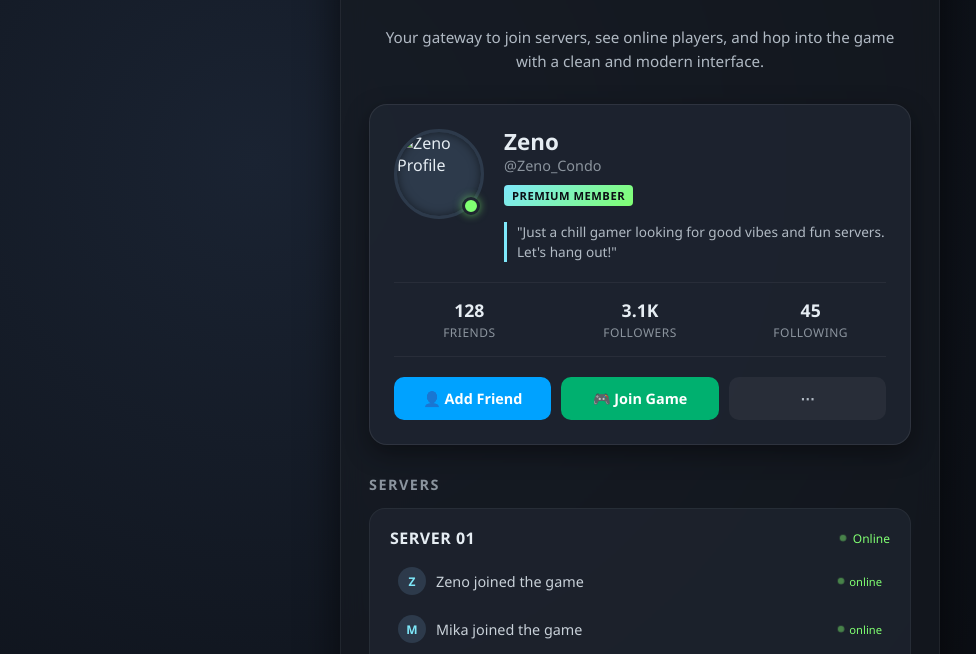
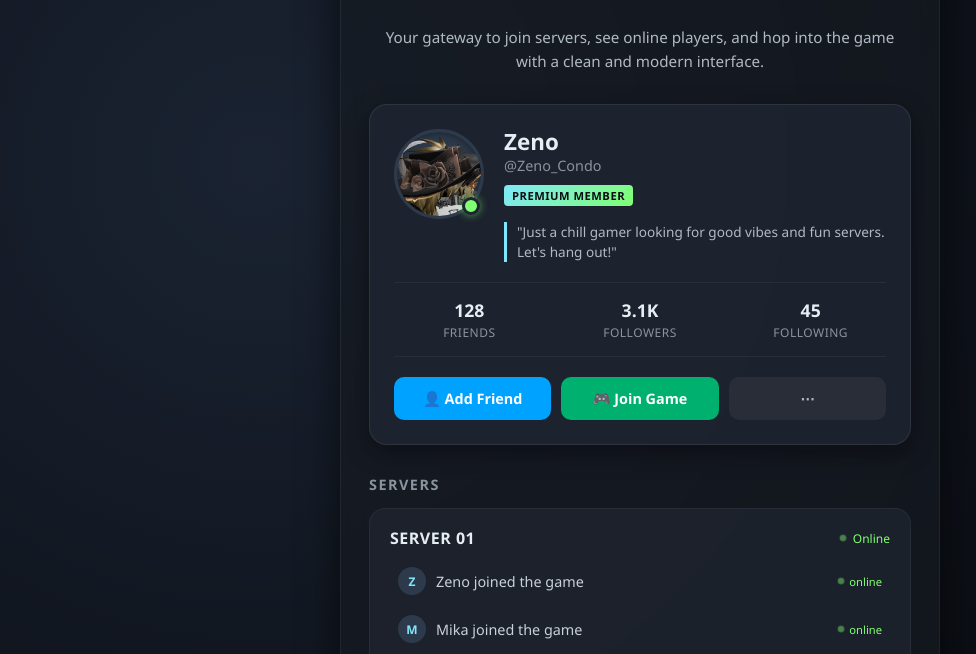
Before and after one commit to PallLua/condosgame, a plain HTML site: page index.html in a window 1280 px wide. Shown: the part 131-785 px from the top of the page, without its empty margins (0-976 px from the left). Drawn offline with Linux system fonts and the light colour scheme.

Commit message:
Update index.html

```diff
--- a/index.html
+++ b/index.html
@@ -434,8 +434,8 @@
       <div class="profile-top">
         <div class="avatar-container">
           <div class="roblox-avatar">
-            <!-- Pastikan gambar avatar.jpg sudah di-upload ke GitHub -->
-            <img src="avatar.jpg" alt="Zeno Profile">
+            <!-- Pastikan gambar avatar.png sudah di-upload ke GitHub -->
+            <img src="Avatar.png" alt="Zeno Profile">
           </div>
           <div class="online-dot" title="Online"></div>
         </div>
```
